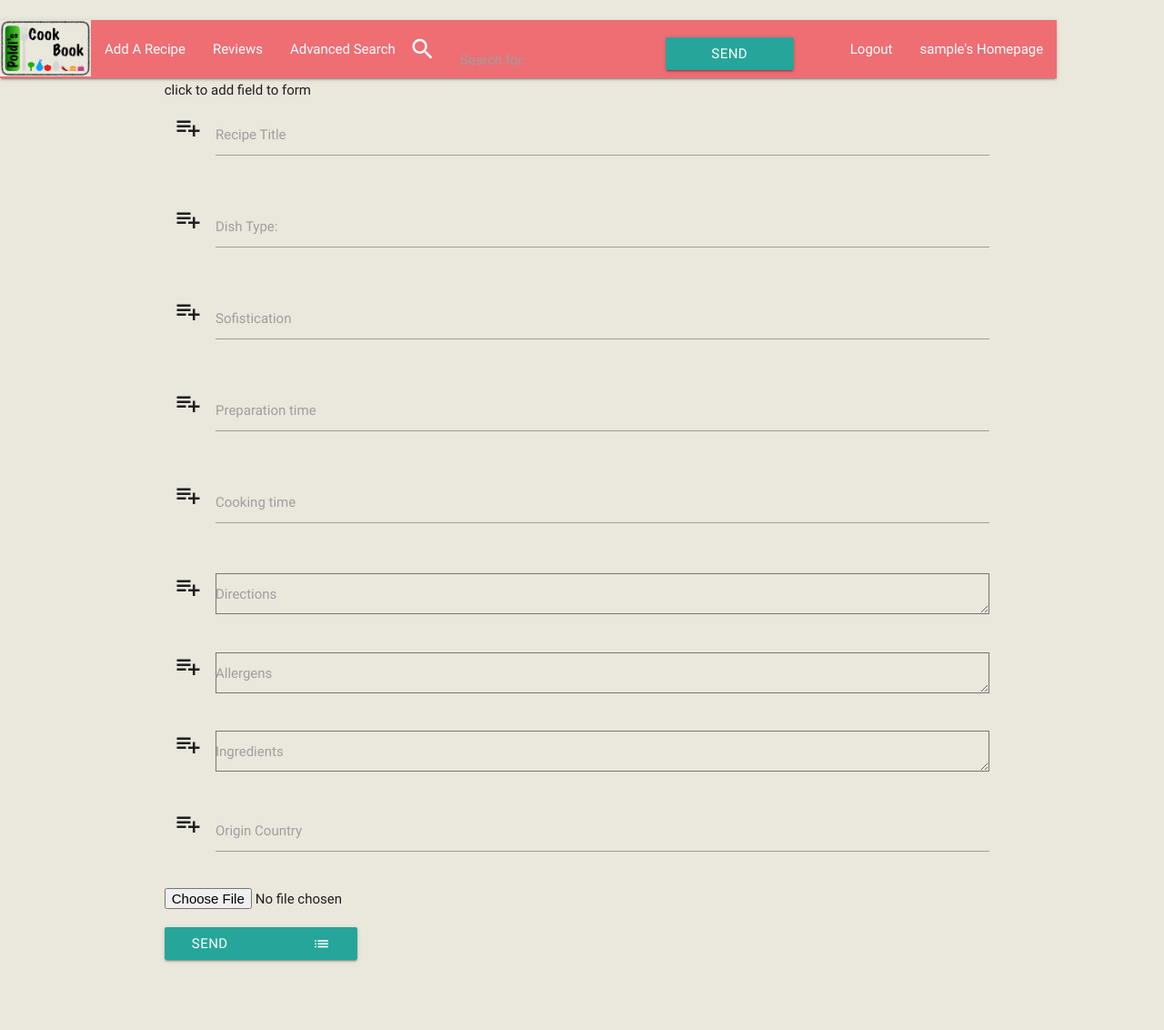
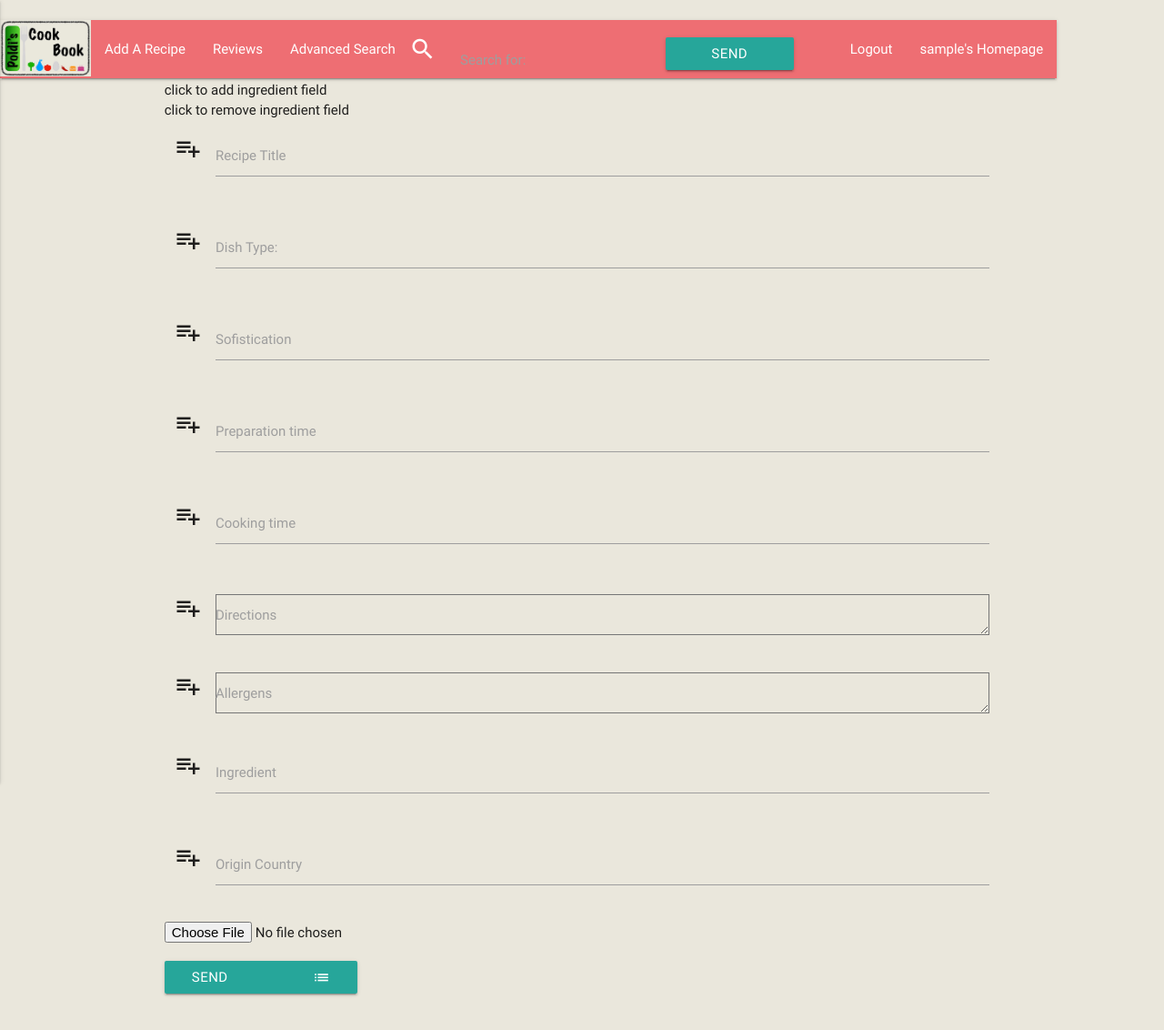
Before and after one commit to poldi2018/recipe_DRAFT, a Flask app: page /add_recipe in a window 1280 px wide. Shown: the whole page at 91% size. Before the commit the page ends 1058 px from the top, so only its background shows below. Run offline with Flask 2, Linux system fonts and the light colour scheme; the visitor is signed in with stand-in values (Sample User, id 1); some libraries are stand-ins or nearby versions.

Commit message:
housekeeping

```diff
--- a/app.py
+++ b/app.py
@@ -6,7 +6,6 @@ import datetime
 import base64
 import requests
 from werkzeug.security import check_password_hash, generate_password_hash
-
 
 #creating instance of Flask to have an app object
 app = Flask(__name__)
@@ -44,6 +43,7 @@ def reviews():
     reviews=mongo.db.reviews.find()
     return render_template("reviews.html", reviews=reviews)
 
+# search dialog CHECKED
 @app.route('/advanced_search')
 def advanced_search():
     return render_template("search.html")
@@ -141,7 +141,6 @@ def insert_recipe():
     })
     return redirect(url_for('latest_added', session=session))
 
-
 #show latest recipes
 @app.route('/latest_added')
 def latest_added():
@@ -152,8 +151,6 @@ def latest_added():
 @app.route('/edit_recipe/<recipe_id>')
 def edit_recipe(recipe_id):
     recipe = mongo.db.recipes.find_one({"_id": ObjectId(recipe_id)})
-    print(recipe_id)
-    print(recipe)
     return render_template('editrecipe.html', recipe=recipe)
 
 @app.route('/update_recipe/<recipe_id>', methods=["POST"])
@@ -196,28 +193,17 @@ def rate_recipe(recipe_id):
     return render_template('raterecipe.html', recipe_id=recipe_id, recipe_title=recipe['title'], added_by=recipe['added_by'])
 
 #insert rating
-@app.route('/insert_rating/<recipe_id>', methods=["POST"])
-def insert_rating(recipe_id):
+@app.route('/insert_rating/<recipe_id>/<recipe_title>', methods=["POST"])
+def insert_rating(recipe_id, recipe_title):
     reviews = mongo.db.reviews
     reviews.insert_one(
     {   "review_title": request.form.get('review_title'),
-        "review_for": request.form.get('review_for'),
+        "review_for": recipe_title,
+        "recipe_id":  recipe_id,
         "rating": request.form.get('rating'),
         "comment": request.form.get('comment')
     })
     return redirect(url_for('latest_added', session=session))
-
-@app.route('/addformfield')
-def addformfield():
-    return render_template("addformfield.html")
-
-@app.route('/insertformfield', methods=["POST"])
-def insertformfield():
-    testfield=request.form.get('formtestfield')
-    categoryfield=request.form.get('category_name')
-    print(categoryfield)
-    print(testfield)
-    return render_template("test.html", testfield=testfield, categoryfield=categoryfield)
 
 # run app
 if __name__ == '__main__':
--- a/static/js/script.js
+++ b/static/js/script.js
@@ -1,23 +1,46 @@
 // variables
-var add_recipe_Btn_Active=false;
-var fieldcount=1;
-function increase_ingredientfield()
-{
-    var ingredientfield="ingredient"+fieldcount;
+var add_recipe_Btn_Active = false;
+var fieldcount = 1;
+var currentIngredientFieldname = "";
+
+function generate_ingredientfield() {
+    fieldcount++;
+    var ingredientfield = "ingredient" + fieldcount;
+    currentIngredientFieldname = ingredientfield;
     return ingredientfield;
 }
 
-function addField()
-{ $(".testdiv").append("<div class='row'><input id='ingredient' name='formtestfield' type='text' class='validate'><label for='testfield'></label></div><p></p>");
-$('#ingredient').attr('id', increase_ingredientfield()).attr('name', increase_ingredientfield());
-fieldcount++;}
+function decrease_ingredientfield() {
+    if (fieldcount >= 2) {
+        fieldcount--;
+    }
+    var ingredientfield = "ingredient" + fieldcount;
+    currentIngredientFieldId = "#" + ingredientfield;
+    return ingredientfield;
+}
 
-/*$(document).on('touchstart click', '.addfield', function() {
-    $(".testdiv").append("<div class='row'><input id='ingredient' name='formtestfield' type='text' class='validate'><label for='testfield'></label></div><p></p>");
-    $('#ingredient').attr('id', increase_ingredientfield()).attr('name', increase_ingredientfield());
-    fieldcount++;
+
+function addIngredientField() {
+    $("#ingredientWrapper").append("<div class='row'><input id='ingredient' name='ingredient' type='text' class='validate'><label for='ingredient'></label></div><p></p>");
+    $('#ingredient').attr('id', generate_ingredientfield()).attr('name', generate_ingredientfield());
+}
+
+function removeIngredientField() {
+    var tmpfield="";
+    $(currentIngredientFieldId).remove();
+    fieldcount--;
+    currentIngredientFieldId="#ingredient"+fieldcount;
+}
+
+$('.addIngredientField').on('touchstart click', function () {
+    addIngredientField();
 });
-*/
+
+$('.removeIngredientField').on('touchstart click', function () {
+    removeIngredientField();
+});
+
+
 
 //function for onchange event of file input field to convert selected file into base64
 function encodeImgtoBase64(element) {
@@ -31,14 +54,14 @@ function encodeImgtoBase64(element) {
 }
 
 
-  function ImageNameValidator() {
+function validateImageName() {
     var enteredFilename = $('#fileinputfield').val();
-    if (enteredFilename.length!=0) {
-        add_recipe_Btn_Active=true;
+    if (enteredFilename.length != 0) {
+        add_recipe_Btn_Active = true;
     }
     if ($('#fileinputfield').val().length == 0) {
-      $('.popupImageValidator').html(`Please select an JPEG or JPG.`);
-      ImageValidator();
+        $('.popupCheckImagename').html(`Please select an JPEG or JPG.`);
+        popupCheckImageName();
 
     }
 
@@ -74,12 +97,16 @@ function encodeImgtoBase64(element) {
     namePlayer2 = $('#nameFieldPlayer2Form').val();
     $('.namePlayer2Field').html(namePlayer2 + ": ");
     $('#enterPlayersModal').css("opacity", "0.0");
-    setTimeout(function() {
+    setTimeout(function () {
         $('#enterPlayersModal').css("transform", "translateZ(-10px)").css("z-index", "-1");
     }, 1000);
 }
 
 // ... for save button button on registration modal
-  $('#addRecipeBtn').on('touchstart click', function() {
-    ImageNameValidator();
+$('#addRecipeBtn').on('touchstart click', function () {
+    validateImageName();
 });
+
+$( document ).ready(function(){
+    $(".button-collapse").sideNav();
+});
--- a/templates/addrecipe.html
+++ b/templates/addrecipe.html
@@ -3,7 +3,9 @@
 {% block content %}
 <h3>Add a recipe</h3>
 <div class="row">
-    <div class="addfield">click to add field to form</div>
+    <div class="addIngredientField">click to add ingredient field</div>
+    <div class="removeIngredientField">click to remove ingredient field</div>
+
     <form action="{{ url_for('insert_recipe')}}" method="POST" class="col s12" enctype="multipart/form-data">
         <div class="row">
             <div class="input-field col s12 testdiv">
@@ -59,15 +61,15 @@
                 <label for="allergens">Allergens</label>
             </div>
         </div>
-
-        <div class="row">
-            <div class="input-field col s12 testdiv">
-                <i class="material-icons prefix">playlist_add</i>
-                <textarea id="ingredients" name="ingredients"></textarea>
-                <label for="ingredients">Ingredients</label>
+        <div id="ingredientWrapper">
+            <div class="row">
+                <div class="input-field col s12 testdiv">
+                    <i class="material-icons prefix">playlist_add</i>
+                    <input id="ingredient1" name="ingredient1" type="text" class="validate">
+                    <label for="ingredient1">Ingredient</label>
+                </div>
             </div>
         </div>
-
         <div class="row">
             <div class="input-field col s12 testdiv">
                 <i class="material-icons prefix">playlist_add</i>
--- a/templates/base.html
+++ b/templates/base.html
@@ -54,7 +54,6 @@
                     </li>
                     <li>
                         <div id="userHome"><a href="{{url_for('user')}}">{{session["username"]}}'s Homepage</a></div>
-
                     </li>
                     {% endif %}
                     {% endblock %}
--- a/templates/raterecipe.html
+++ b/templates/raterecipe.html
@@ -4,7 +4,7 @@
 <h3>Rate recipe for {{recipe_title}}, created by {{added_by}}</h3>
 <div class="row">
     <div class="addfield">click to add field to form</div>
-    <form action="{{ url_for('insert_rating', recipe_id=recipe_id) }}" method="POST" class="col s12" id="testform">
+    <form action="{{ url_for('insert_rating', recipe_id=recipe_id, recipe_title=recipe_title) }}" method="POST" class="col s12" id="testform">
         <div class="row">
             <i class="material-icons prefix">playlist_add</i>
             <input id="review_title" name="review_title" type="text" class="validate">
```
Also changed, not shown: 1 other file. Lines whose indentation alone changed are shown as unchanged.
